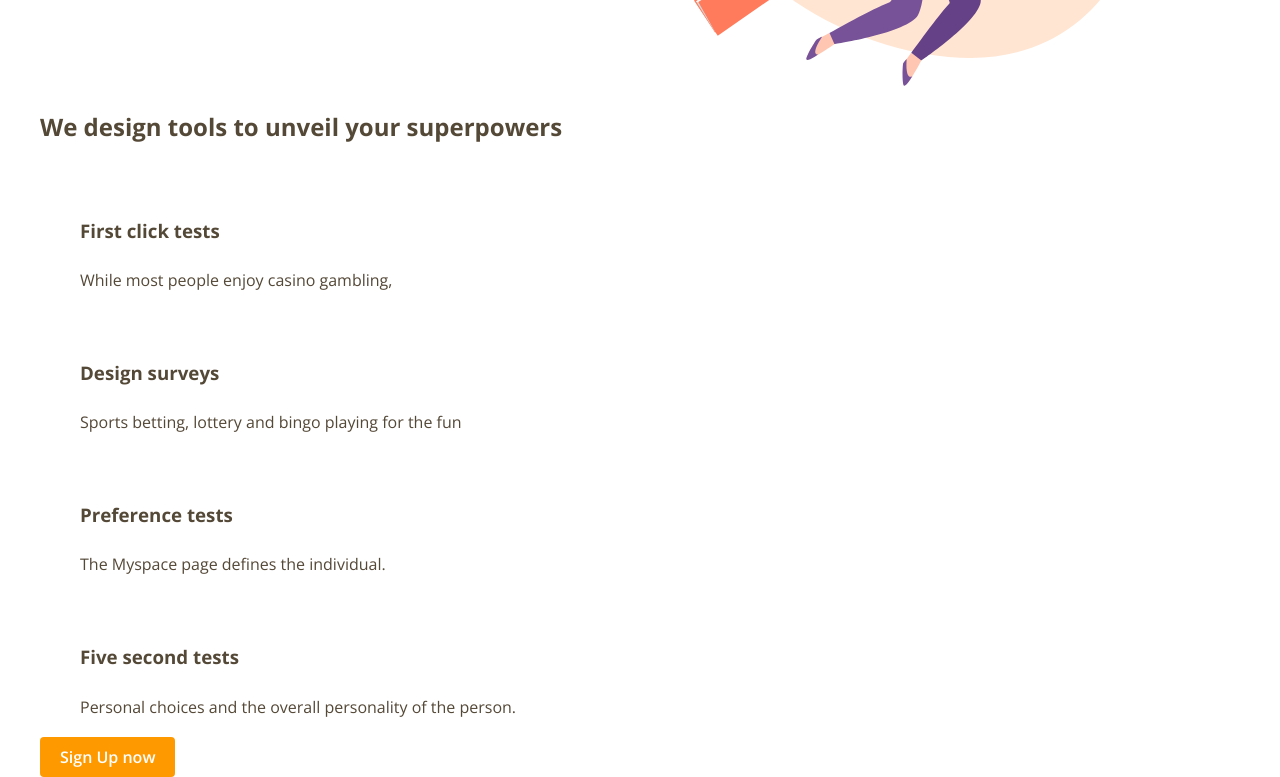
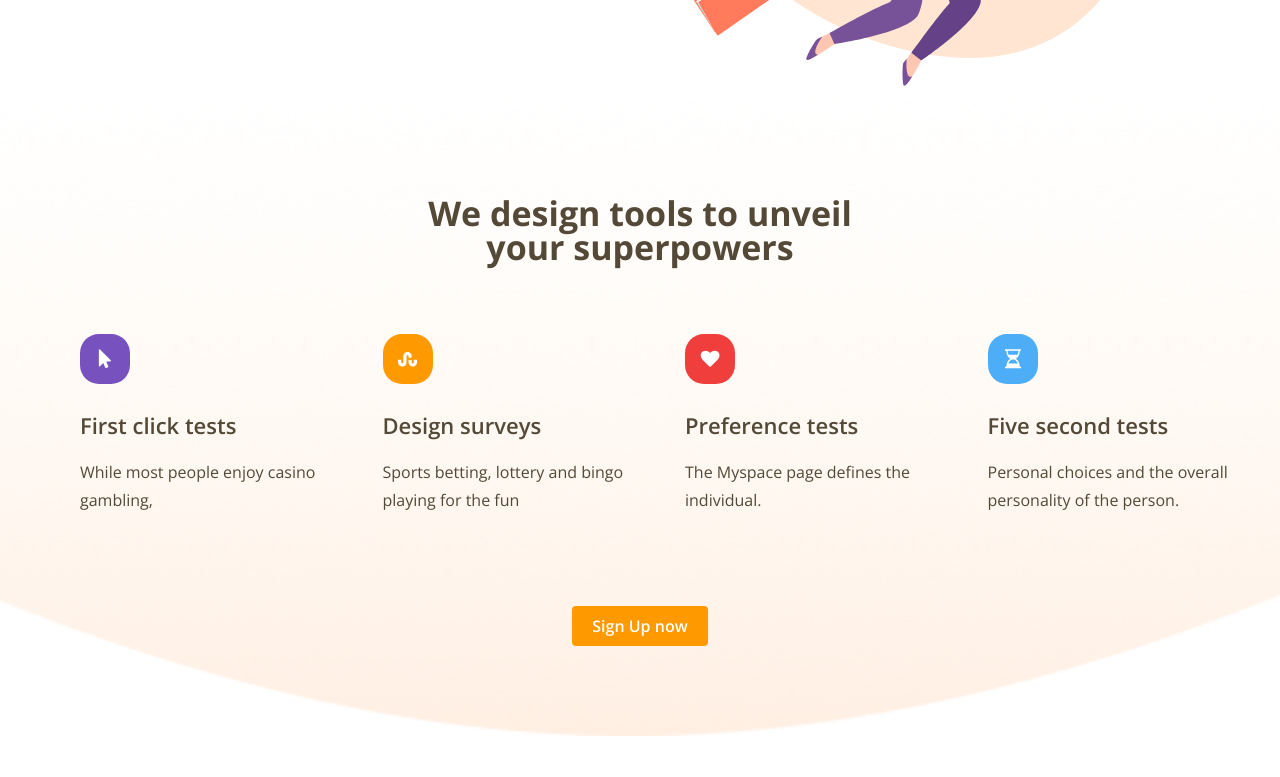
Before and after one commit to Nekko-Byte/productly, a website built with webpack: page src/index.html in a window 1280 px wide. Shown: the part 529-1306 px from the top of the page. After the commit the page ends 1265 px from the top, so only its background shows below. Built offline with nearby package versions, Linux system fonts and the light colour scheme; files whose address does not match are found by name.

Commit message:
feat: add styles for section tools

```diff
--- a/src/index.html
+++ b/src/index.html
@@ -104,7 +104,7 @@
                 >
               </div>
               <div class="tool__body">
-                <h3 class="tool__title">First click tests</h3>
+                <h3 class="tool__title h4">First click tests</h3>
                 <div class="tool__description">
                   <p>While most people enjoy casino gambling,</p>
                 </div>
@@ -126,7 +126,7 @@
                 >
               </div>
               <div class="tool__body">
-                <h3 class="tool__title">Design surveys</h3>
+                <h3 class="tool__title h4">Design surveys</h3>
                 <div class="tool__description">
                   <p>Sports betting, lottery and bingo playing for the fun</p>
                 </div>
@@ -148,7 +148,7 @@
                 >
               </div>
               <div class="tool__body">
-                <h3 class="tool__title">Preference tests</h3>
+                <h3 class="tool__title h4">Preference tests</h3>
                 <div class="tool__description">
                   <p>The Myspace page defines the individual.</p>
                 </div>
@@ -170,7 +170,7 @@
                 >
               </div>
               <div class="tool__body">
-                <h3 class="tool__title">Five second tests</h3>
+                <h3 class="tool__title h4">Five second tests</h3>
                 <div class="tool__description">
                   <p>Personal choices and the overall personality of the person. </p>
                 </div>
--- a/src/styles/base/_typography.scss
+++ b/src/styles/base/_typography.scss
@@ -1,7 +1,15 @@
 @use "../helpers/" as *;
 
-h1 {
+h1, .h1 {
   @include font(44px, 54px, 700);
 
   font-family: var(--font-family-accent);
 }
+
+h2, .h2 {
+  @include font(34px, 34px, 700);
+}
+
+h4, .h4 {
+  @include font(22px, 22px, 600)
+}
--- /dev/null
+++ b/src/styles/components/_tool.scss
@@ -0,0 +1,29 @@
+@use "../helpers/" as *;
+
+.tool {
+  &__image-wrapper {
+    @include square(50px);
+
+    display: flex;
+    justify-content: center;
+    align-items: center;
+    margin: 0 0 30px 0;
+    border-radius: var(--border-radius-md);
+
+    &--violet {
+      background-color: var(--color-violet);
+    }
+
+    &--accent {
+      background-color: var(--color-accent);
+    }
+
+    &--red {
+      background-color: var(--color-red);
+    }
+
+    &--blue {
+      background-color: var(--color-blue);
+    }
+  }
+}
--- /dev/null
+++ b/src/styles/layout/_tools.scss
@@ -0,0 +1,31 @@
+@use "../helpers/" as  *;
+
+.tools {
+  padding: 110px 0 90px 0;
+  background-image: url("~@images/tools-bg.png");
+  background-position: bottom;
+  background-repeat: no-repeat;
+  background-size: cover;
+
+  &__title {
+    max-width: 462px;
+    margin: 0 auto 70px;
+    text-align: center;
+  }
+
+  &__list {
+    display: grid;
+    grid-template-columns: repeat(4, 1fr);
+    column-gap: 50px;
+    margin: 0 0 60px 0;
+  }
+
+  &__item {
+    margin: 0 0 16px 0;
+  }
+
+  &__button {
+    display: flex;
+    margin: 0 auto;
+  }
+}
--- a/src/styles/main.scss
+++ b/src/styles/main.scss
@@ -16,9 +16,11 @@
 @use "./components/menu";
 @use "./components/button";
 @use "./components/link";
+@use "./components/tool";
 
 // =============================================
 // Layout
 // =============================================
 @use "./layout/header";
 @use "./layout/hero";
+@use "./layout/tools";
```
Also changed, not shown: src/assets/images/tools-bg.png (added).
